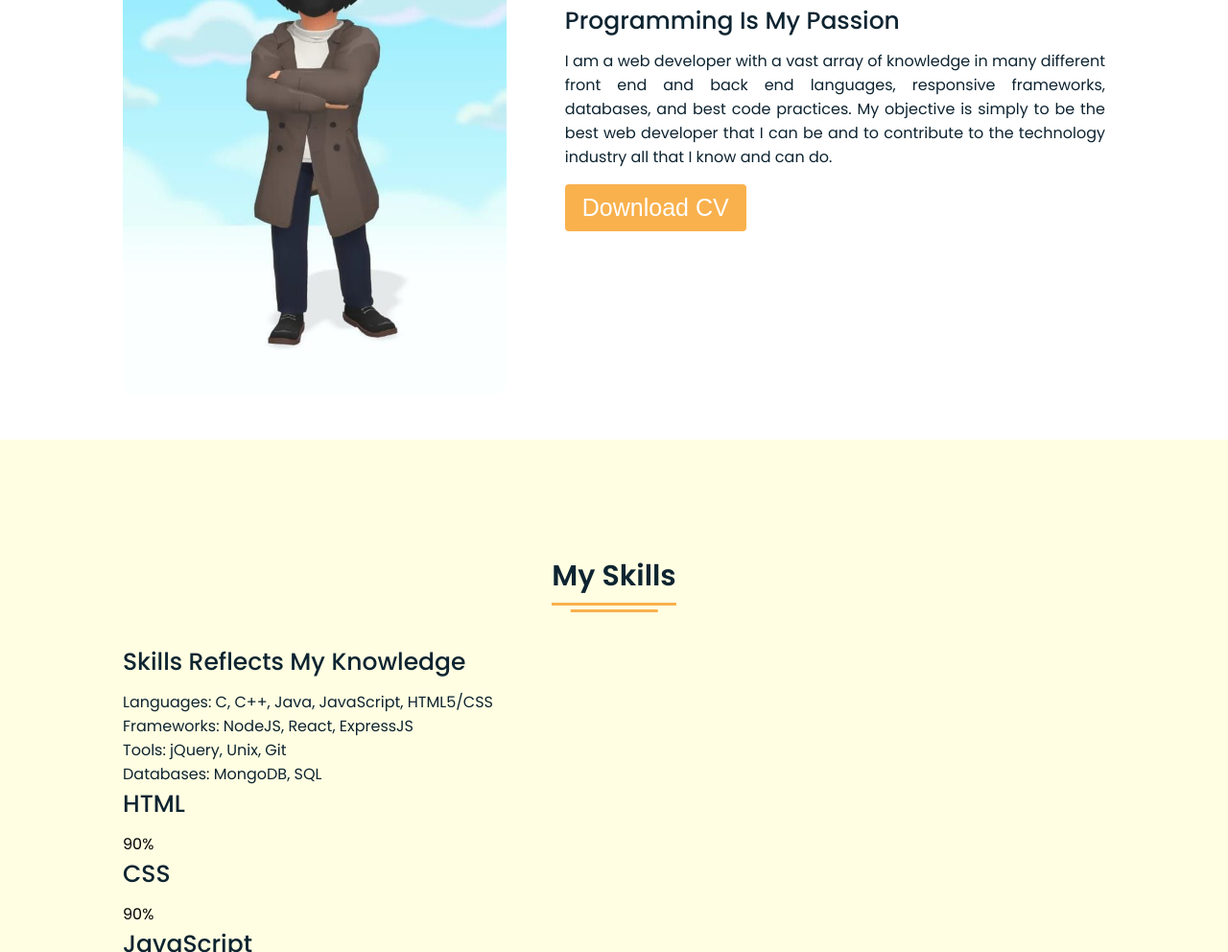
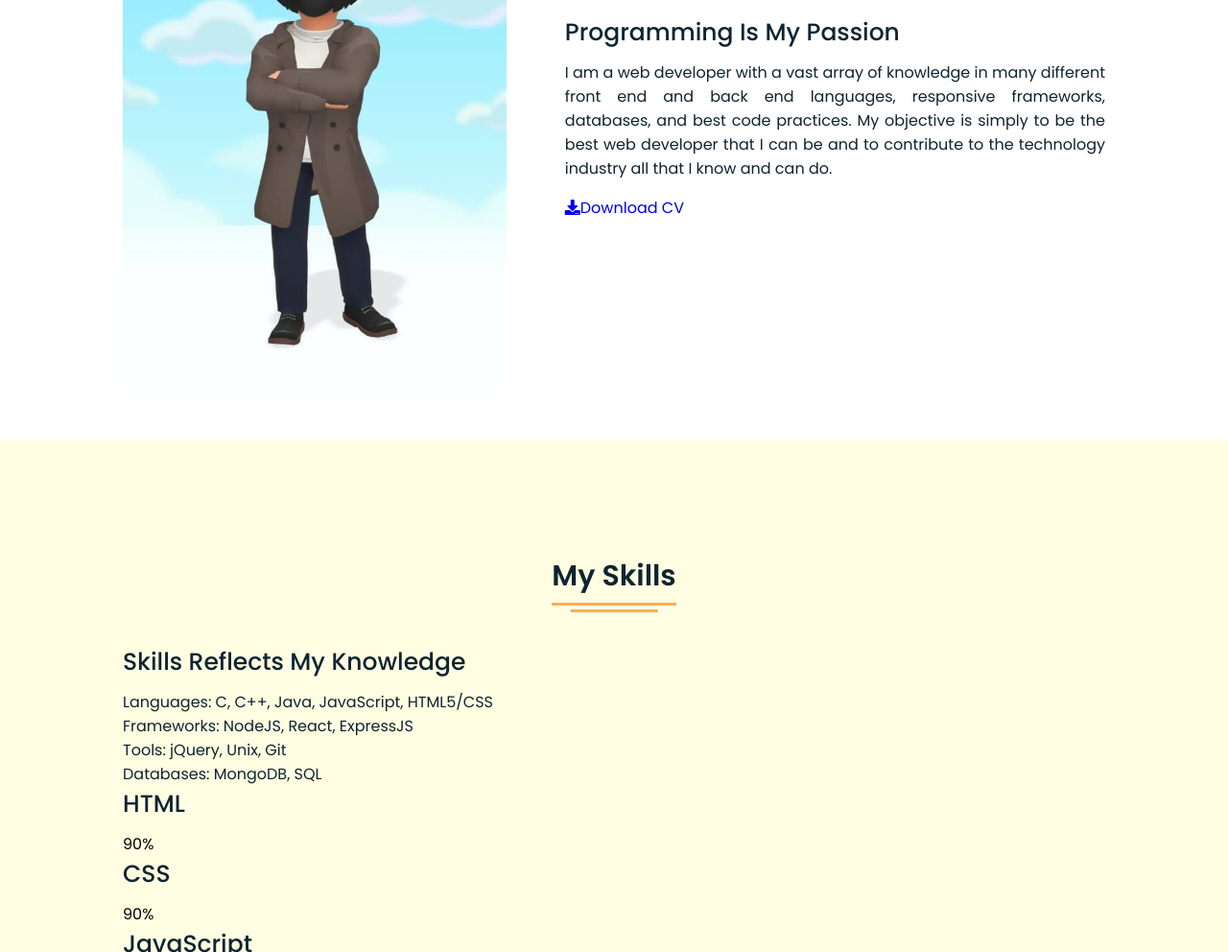
Before and after one commit to iaadlakha/Portfolio, a plain HTML site: page index.html in a window 1280 px wide. Shown: the part 1132-2124 px from the top of the page at 96% size. Drawn offline with Linux system fonts and the light colour scheme.

Commit message:
Update index.html

```diff
--- a/index.html
+++ b/index.html
@@ -65,7 +65,7 @@
               I am a web developer with a vast array of knowledge in many different front end and back end languages, responsive frameworks, databases, and best code practices. My objective is simply to be the best web developer that I can be and to contribute to the technology industry all that I know and can do.
             </p>
             <div class="button">
-              <button href="./Images%20and%20Documents/aman%20adlakha%20resume.pdf">Download CV</button>
+              <a href="./Images%20and%20Documents/aman%20adlakha%20resume.pdf" class="button"><i class="fa fa-download"></i>Download CV</a>
             </div>
           </div>
         </div>
```
